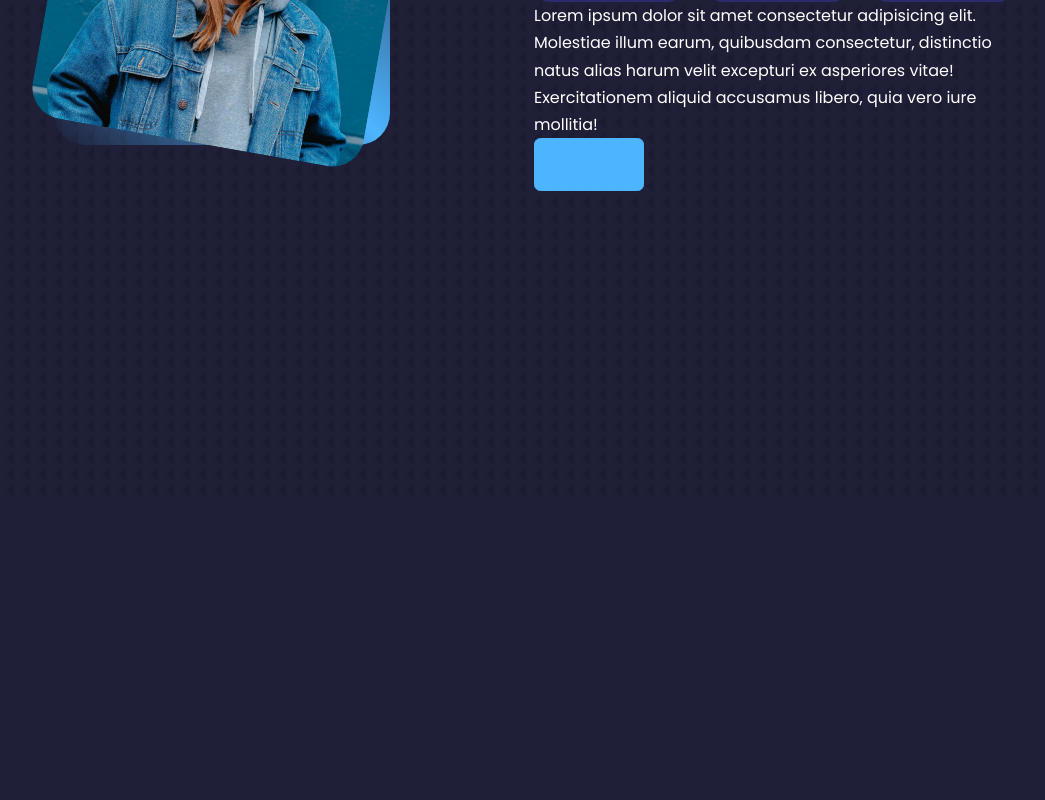
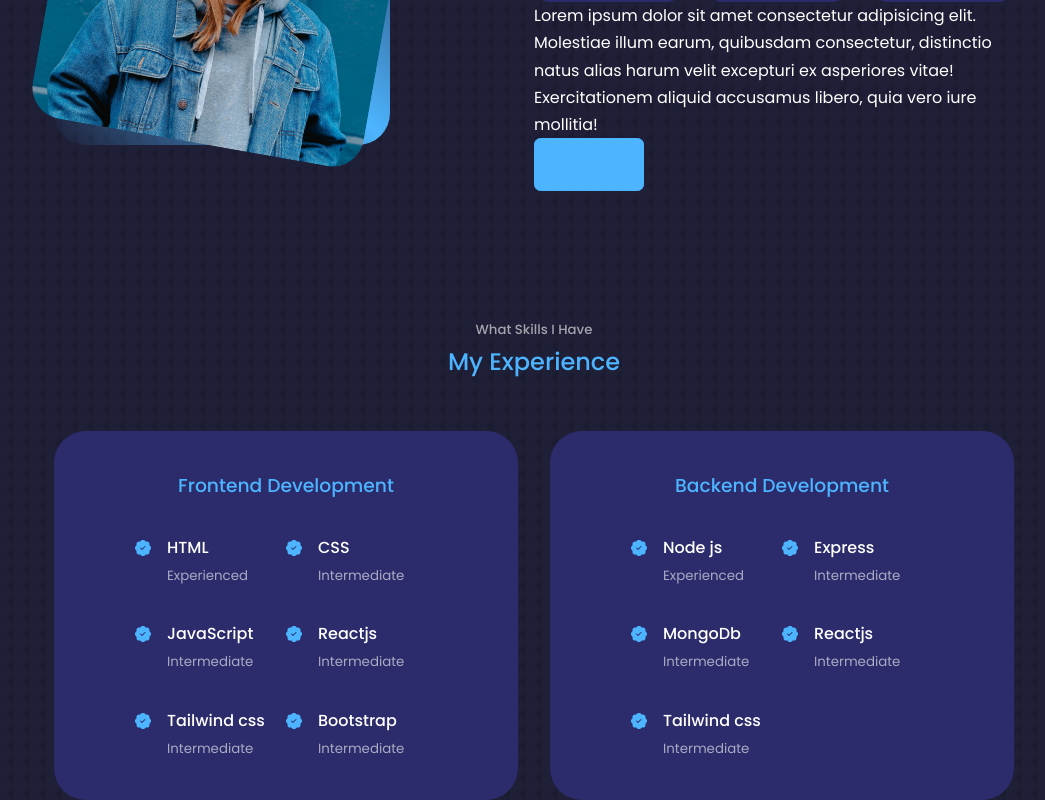
Before and after one commit to sdgsnehal/portfolio, a React (Create React App) app: page / in a window 1280 px wide. Shown: the part 1230-2030 px from the top of the page, without its empty margins (106-1151 px from the left). Before the commit the page ends 1728 px from the top, so only its background shows below. Built offline with nearby package versions, Linux system fonts and the light colour scheme.

Commit message:
experience

```diff
--- a/src/App.jsx
+++ b/src/App.jsx
@@ -16,8 +16,8 @@
     <Header/>
      <Nav/>
     <About/>
-    {/* <Experience/>
-    <Services/>
+    <Experience/>
+    {/*<Services/>
     <Portfolio/>
     <Testimonials/>
     <Contact/>
--- a/src/components/experience/Experience.jsx
+++ b/src/components/experience/Experience.jsx
@@ -1,9 +1,114 @@
-import React from 'react'
+import React from "react";
+import { BsFillPatchCheckFill } from "react-icons/bs";
+import "./experience.css"
 
 const Experience = () => {
   return (
-    <section>Experience</section>
-  )
-}
+    <section id="experience">
+      <h5>What Skills I Have</h5>
+      <h2>My Experience</h2>
+      <div className="conatiner experience__container">
+        <div className="experience__frontend">
+          <h3>Frontend Development</h3>
+          <div className="experience__content">
+            <article className="experience__details">
+              <BsFillPatchCheckFill className="experience__details-icon" />
+              <div>
+                <h4>HTML</h4>
+                <small className="text-light">Experienced</small>
+              </div>
+            </article>
+            <article className="experience__details">
+            <BsFillPatchCheckFill className="experience__details-icon" />
 
-export default Experience
+              <div>
+                <h4>CSS</h4>
+                <small className="text-light">Intermediate</small>
+              </div>
+            </article>
+            <article className="experience__details">
+            <BsFillPatchCheckFill className="experience__details-icon" />
+
+              <div>
+                <h4>JavaScript</h4>
+                <small className="text-light">Intermediate</small>
+              </div>
+            </article>
+            <article className="experience__details">
+            <BsFillPatchCheckFill className="experience__details-icon" />
+
+              <div>
+                <h4>Reactjs</h4>
+                <small className="text-light">Intermediate</small>
+              </div>
+            </article>
+            <article className="experience__details">
+            <BsFillPatchCheckFill className="experience__details-icon" />
+
+              <div>
+                <h4>Tailwind css</h4>
+                <small className="text-light">Intermediate</small>
+              </div>
+            </article>
+            <article className="experience__details">
+            <BsFillPatchCheckFill className="experience__details-icon" />
+
+              <div>
+                <h4>Bootstrap</h4>
+                <small className="text-light">Intermediate</small>
+              </div>
+            </article>
+          </div>
+        </div>
+        {/* END OF FRONTEND */}
+        <div className="experience__backend">
+          <h3>Backend Development</h3>
+          <div className="experience__content">
+            <article className="experience__details">
+            <BsFillPatchCheckFill className="experience__details-icon" />
+
+              <div>
+                <h4>Node js</h4>
+                <small className="text-light">Experienced</small>
+              </div>
+            </article>
+            <article className="experience__details">
+            <BsFillPatchCheckFill className="experience__details-icon" />
+
+              <div>
+                <h4>Express</h4>
+                <small className="text-light">Intermediate</small>
+              </div>
+            </article>
+            <article className="experience__details">
+            <BsFillPatchCheckFill className="experience__details-icon" />
+
+              <div>
+                <h4>MongoDb</h4>
+                <small className="text-light">Intermediate</small>
+              </div>
+            </article>
+            <article className="experience__details">
+            <BsFillPatchCheckFill className="experience__details-icon" />
+
+              <div>
+                <h4>Reactjs</h4>
+                <small className="text-light">Intermediate</small>
+              </div>
+            </article>
+            <article className="experience__details">
+            <BsFillPatchCheckFill className="experience__details-icon" />
+
+              <div>
+                <h4>Tailwind css</h4>
+                <small className="text-light">Intermediate</small>
+              </div>
+            </article>
+          </div>
+        </div>
+      </div>
+    </section>
+  );
+};
+
+export default Experience;
--- a/src/components/experience/experience.css
+++ b/src/components/experience/experience.css
@@ -0,0 +1,72 @@
+.experience__container{
+    display:grid;
+    grid-template-columns: 1fr 1fr;
+    gap:2rem;
+    margin-left: 10rem;
+    margin-right: 10rem;
+}
+.experience__container > div{
+    background: var(--color-bg-variant);
+    padding: 2.4rem 5rem;
+    border-radius: 2rem;
+    border: 1px solid transparent;
+    transition: var(--transition);
+
+}
+.experience__container > div:hover{
+    background: transparent;
+    background-color:var(--color-primary-variant);
+    cursor:default;
+}
+.experience__container > div h3{
+    text-align:center;
+    margin-bottom: 2rem;
+    color: var(--color-primary);
+
+}
+.experience__content{
+
+    display: grid;
+    grid-template-columns: 1fr 1fr;
+    row-gap: 2rem;
+
+}
+.experience__details{
+    display: flex;
+    gap:1rem;
+
+}
+.experience__details-icon{
+   margin-top: 6px;
+   color: var(--color-primary);
+}
+
+@media screen and (max-width:1024px){
+    .experience__container{
+        grid-template-columns: 1fr;
+    }
+    .experience__container > div{
+        width: 80%;
+        padding: 2rem;
+        margin: 0 auto;
+    }
+    .experience__content{
+        padding: 1rem;
+    }
+}
+/*=========Media Queries (SMALL devices)=========*/
+@media screen and (max-width:600px){
+    .experience__container{
+       margin: 1rem;
+        gap:1rem;
+    }
+    .experience__container > div{
+        width: 100%;
+        padding: 2rem 1rem;
+        margin: 0 auto;
+    }
+    .experience__content{
+        padding: 1rem;
+    }
+
+}
--- a/src/index.css
+++ b/src/index.css
@@ -23,7 +23,7 @@
 
     --container-width-lg:75%;
     --container-width-md:86%;
-    --container-width-ms:90%
+    --container-width-sm:90%
 }
 html{
     scroll-behavior: smooth;
@@ -51,7 +51,7 @@
 }
 section{
     margin-top: 8rem;
-    height: 100vh;
+
 }
 section>h2,section >h5 {
     text-align:center;
```
